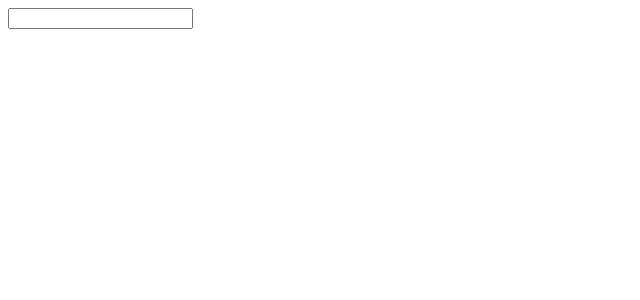
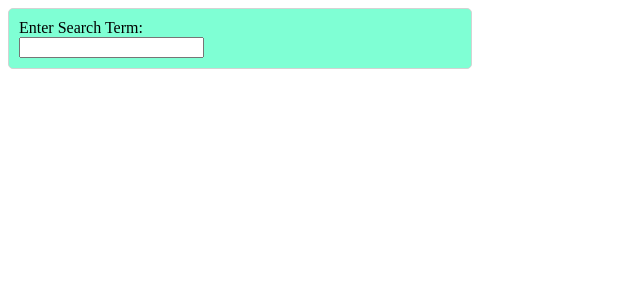
Before and after one commit to blksmk8483/pics, a React (Create React App) app: page / in a window 1280 px wide. Shown: the top 300 px of the page, without its empty margins (0-640 px from the left). Built offline with nearby package versions, Linux system fonts and the light colour scheme.

Commit message:
added styling

```diff
--- /dev/null
+++ b/src/components/ImageList.css
@@ -0,0 +1,9 @@
+.image-list {
+    columns: 4 200px;
+    column-gap: 10px;
+}
+
+img {
+    width: 100%;
+    margin-bottom: 10px;
+}
--- a/src/components/ImageList.js
+++ b/src/components/ImageList.js
@@ -1,3 +1,4 @@
+import './ImageList.css';
 import ImageShow from './ImageShow';
 
 function ImageList({ images }) {
@@ -5,7 +6,7 @@
         return <ImageShow key={image.id} image={image} />;
     });
 
-    return <div>{renderedImages}</div>;
+    return <div className='image-list'>{renderedImages}</div>;
 }
 
 export default ImageList;
--- /dev/null
+++ b/src/components/SearchBar.css
@@ -0,0 +1,14 @@
+.search-bar {
+    display: flex;
+    border: 1px solid lightgray;
+    border-radius: 5px;
+    padding: 10px;
+    margin-bottom: 8px;
+    width: 35%;
+    background-color: aquamarine;
+}
+
+.search-bar form {
+    display: flex;
+    flex-direction: column;
+}
--- a/src/components/SearchBar.js
+++ b/src/components/SearchBar.js
@@ -1,3 +1,4 @@
+import './SearchBar.css';
 import { useState } from "react";
 
 function SearchBar({ onSubmit }) {
@@ -14,8 +15,9 @@
     }
 
     return (
-    <div>
+    <div className='search-bar'>
         <form onSubmit={handleFormSubmit}>
+            <label>Enter Search Term:</label>
             <input value={term} onChange={handleChange} />
         </form>
     </div>
```
